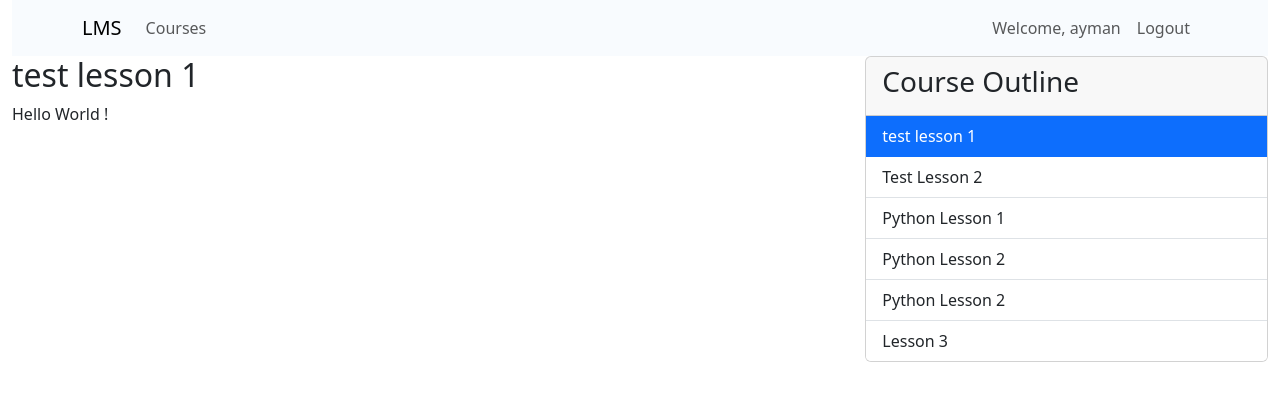
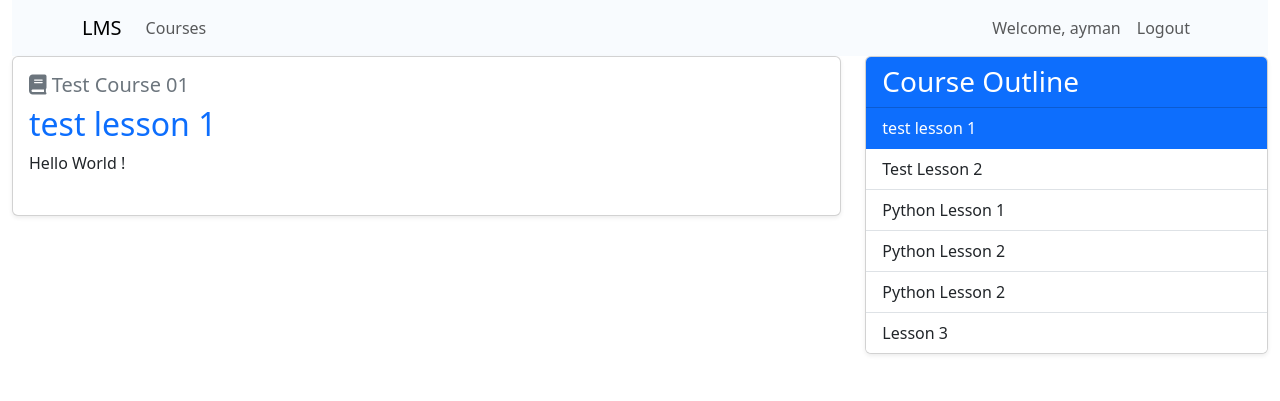
Before and after one commit to mohamedayman94/python-lms, a Django app: page /lesson/1/ in a window 1280 px wide. Shown: the top 401 px of the page. Run offline with Django 5.2, Linux system fonts and the light colour scheme; a user stored in the database is signed in; data comes from the database, SQL or seed files in the repository; both versions use the stored data as it was after the commit; some libraries are stand-ins or nearby versions.

Commit message:
AddcreateLessonButtoninDetailAndEnhanceDesign

```diff
--- a/templates/courses/lesson_detail.html
+++ b/templates/courses/lesson_detail.html
@@ -4,17 +4,24 @@
 
 {% block content %}
 <div class="row">
+    <!-- Main Content -->
     <div class="col-md-8">
-        <h2>{{ lesson.title }}</h2>
+        <div class="card shadow-sm mb-4">
+            <div class="card-body">
+                <!-- Course Name -->
+                <h5 class="text-secondary">
+                    <i class="fas fa-book"></i> {{ lesson.course.title }}
+                </h5>
+                <!-- Lesson Title -->
+                <h2 class="card-title text-primary">{{ lesson.title }}</h2>
 
                 {% if lesson.image %}
-            <img src="{{ lesson.image.url }}" class="img-fluid lesson-image mb-4" alt="{{ lesson.title }}">
+                    <img src="{{ lesson.image.url }}" class="img-fluid lesson-image rounded mb-4" alt="{{ lesson.title }}">
                 {% endif %}
 
                 <div class="lesson-content mb-4">
                     {{ lesson.content|safe }}
                 </div>
-
 
                 {% if lesson.video_embed_code %}
                     <div class="embed-responsive embed-responsive-16by9 mb-4">
@@ -38,27 +45,42 @@
                 {% endif %}
 
                 {% if user == lesson.course.teacher %}
-            <div class="mb-4">
-                <a href="{% url 'lesson_update' lesson.pk %}" class="btn btn-primary">Edit Lesson</a>
-                <a href="{% url 'lesson_delete' lesson.pk %}" class="btn btn-danger">Delete Lesson</a>
+                    <div class="d-flex mt-3">
+                        <a href="{% url 'lesson_update' lesson.pk %}" class="btn btn-warning">
+                            <i class="fas fa-edit"></i> Edit
+                        </a>
+                        <a href="{% url 'lesson_delete' lesson.pk %}" class="btn btn-danger ms-2">
+                            <i class="fas fa-trash-alt"></i> Delete
+                        </a>
                     </div>
                 {% endif %}
             </div>
+        </div>
+    </div>
 
+    <!-- Sidebar -->
     <div class="col-md-4">
-        <div class="card">
-            <div class="card-header">
-                <h3 class="card-title">Course Outline</h3>
+        <div class="card shadow-sm">
+            <div class="card-header bg-primary text-white">
+                <h3 class="card-title mb-0">Course Outline</h3>
             </div>
             <div class="list-group list-group-flush">
                 {% for course_lesson in lesson.course.lessons.all %}
                     <a href="{% url 'lesson_detail' course_lesson.pk %}"
-                       class="list-group-item list-group-item-action {% if course_lesson == lesson %}active{% endif %}">
+                       class="list-group-item list-group-item-action {% if course_lesson == lesson %}active bg-primary text-white{% endif %}">
                         {{ course_lesson.title }}
                     </a>
                 {% endfor %}
             </div>
         </div>
+
+        {% if user == lesson.course.teacher %}
+            <div class="mt-4">
+                <a href="{% url 'lesson_create' lesson.course.pk %}" class="btn btn-success w-100 shadow-sm">
+                    <i class="fas fa-plus-circle"></i> Create New Lesson
+                </a>
+            </div>
+        {% endif %}
     </div>
 </div>
 {% endblock %}
```
Also changed, not shown: db.sqlite3. Lines whose indentation alone changed are shown as unchanged.
